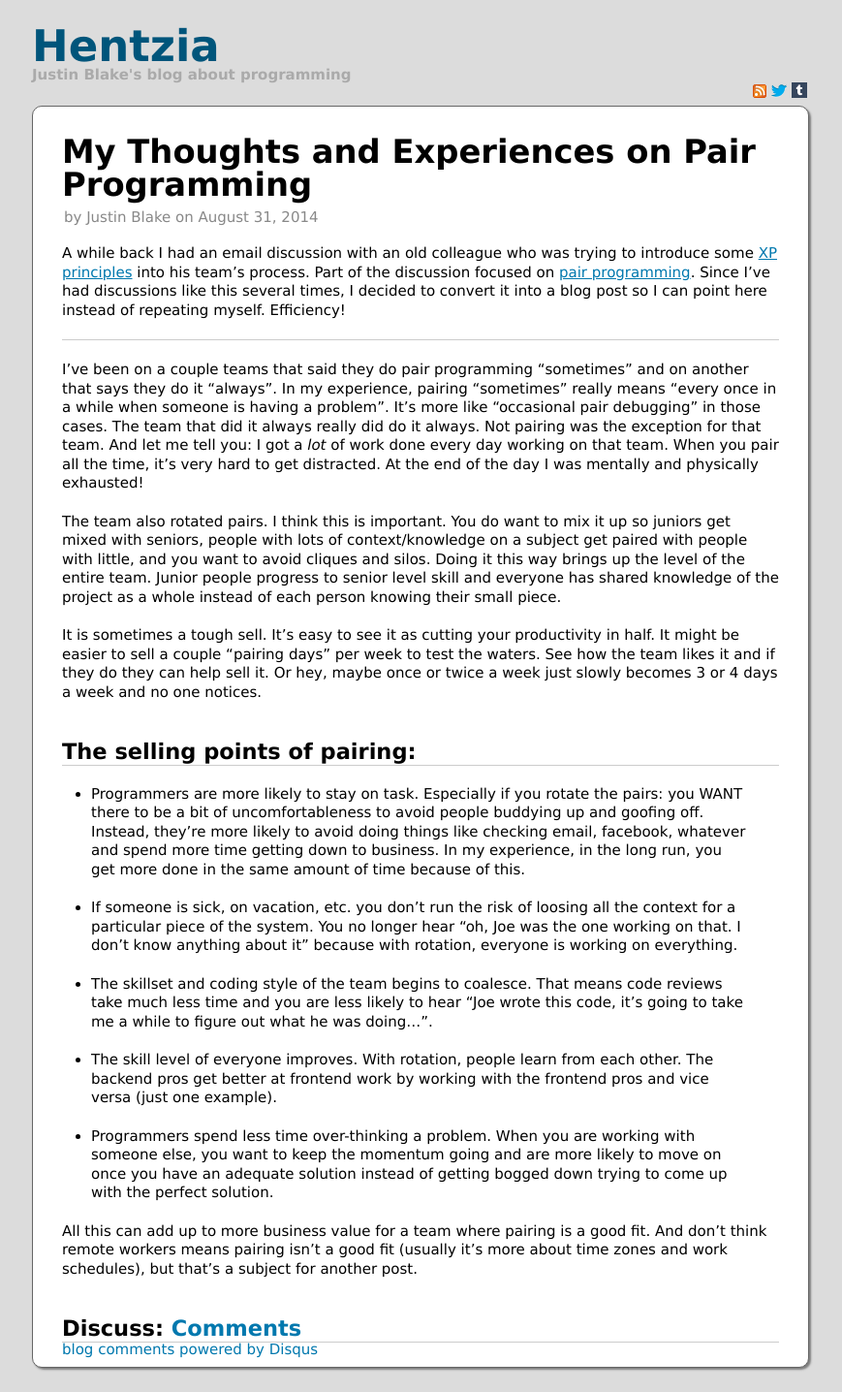
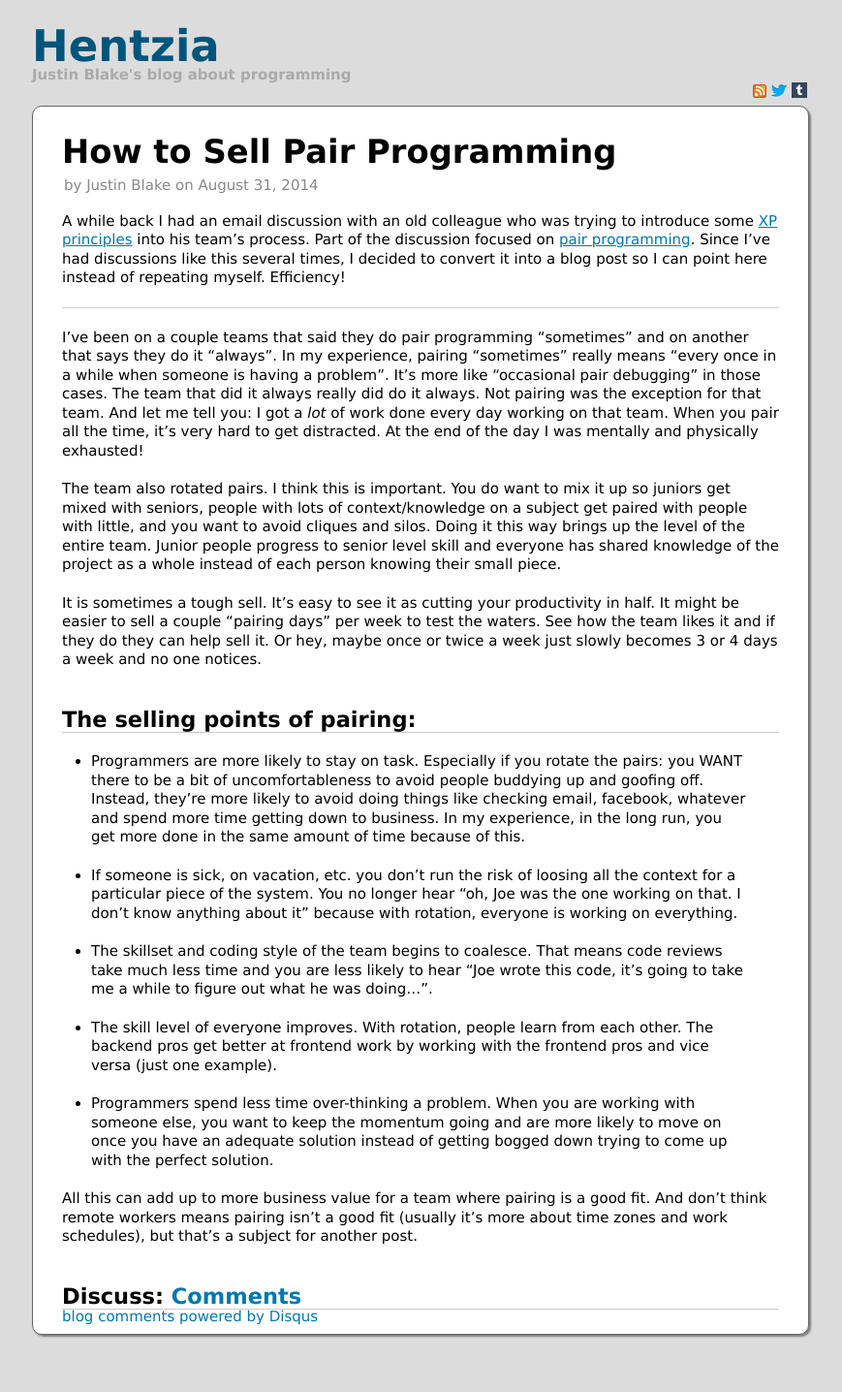
Before and after one commit to blaix/blaix.github.com, a Jekyll site: the page built from _posts/2014-08-31-my-experience-pairing.markdown, in a window 1280 px wide. Shown: the whole page at 97% size, without its empty margins (17-886 px from the left). Built offline with Jekyll 4.4.1, drawn with Linux system fonts in a browser that asks for light colours; some web fonts are replaced; comment, search, counter and statistics services are not loaded; after the commit the page ends 1402 px from its top, so only the background shows below that.

Commit message:
Better title for pairing post

```diff
--- a/_posts/2014-08-31-my-experience-pairing.markdown
+++ b/_posts/2014-08-31-my-experience-pairing.markdown
@@ -1,5 +1,5 @@
 ---
-title: My Thoughts and Experiences on Pair Programming
+title: How to Sell Pair Programming
 layout: post
 summary: Part of a discussing about "introducing XP" that focused on pairing
 ---
```
